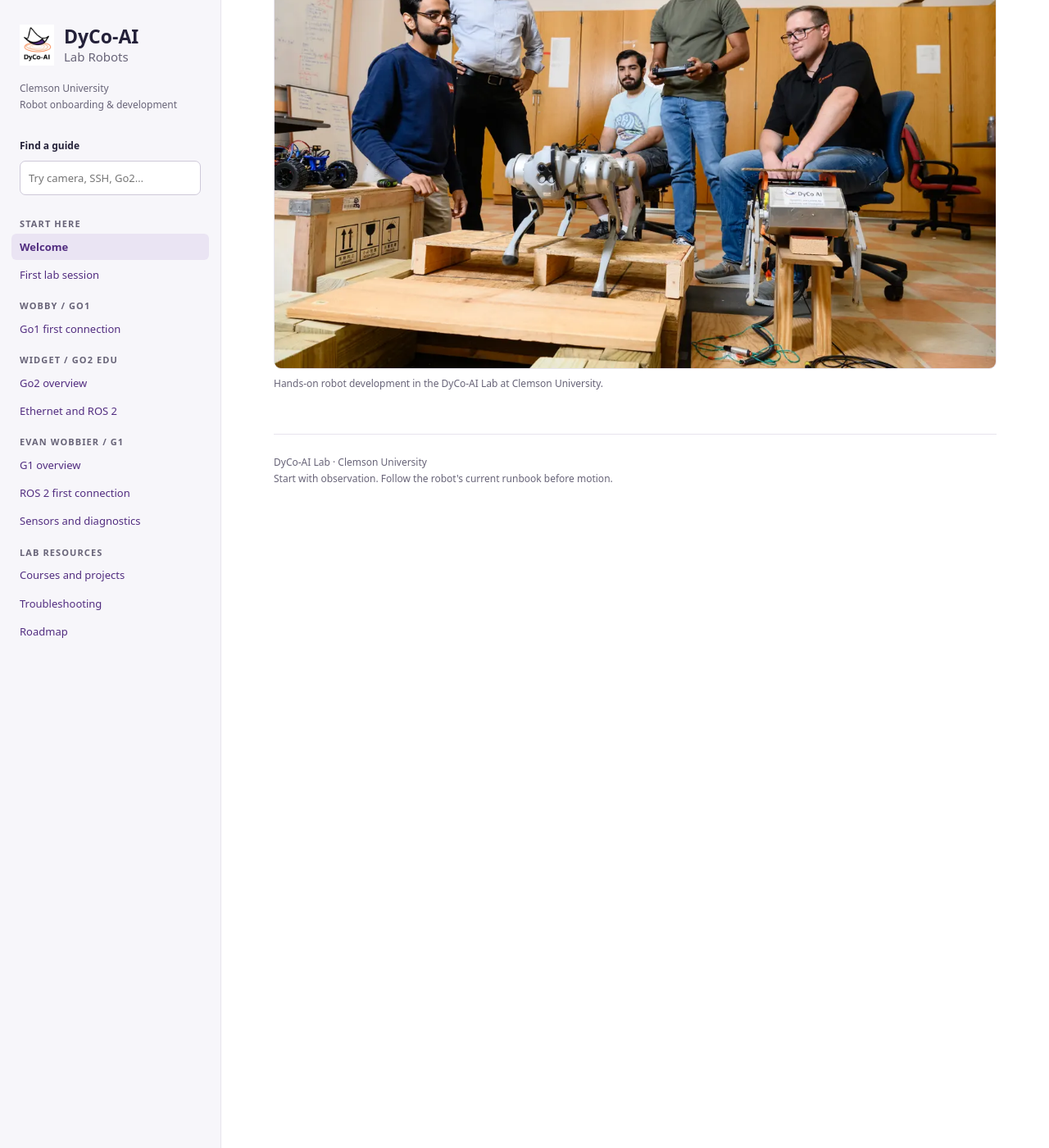
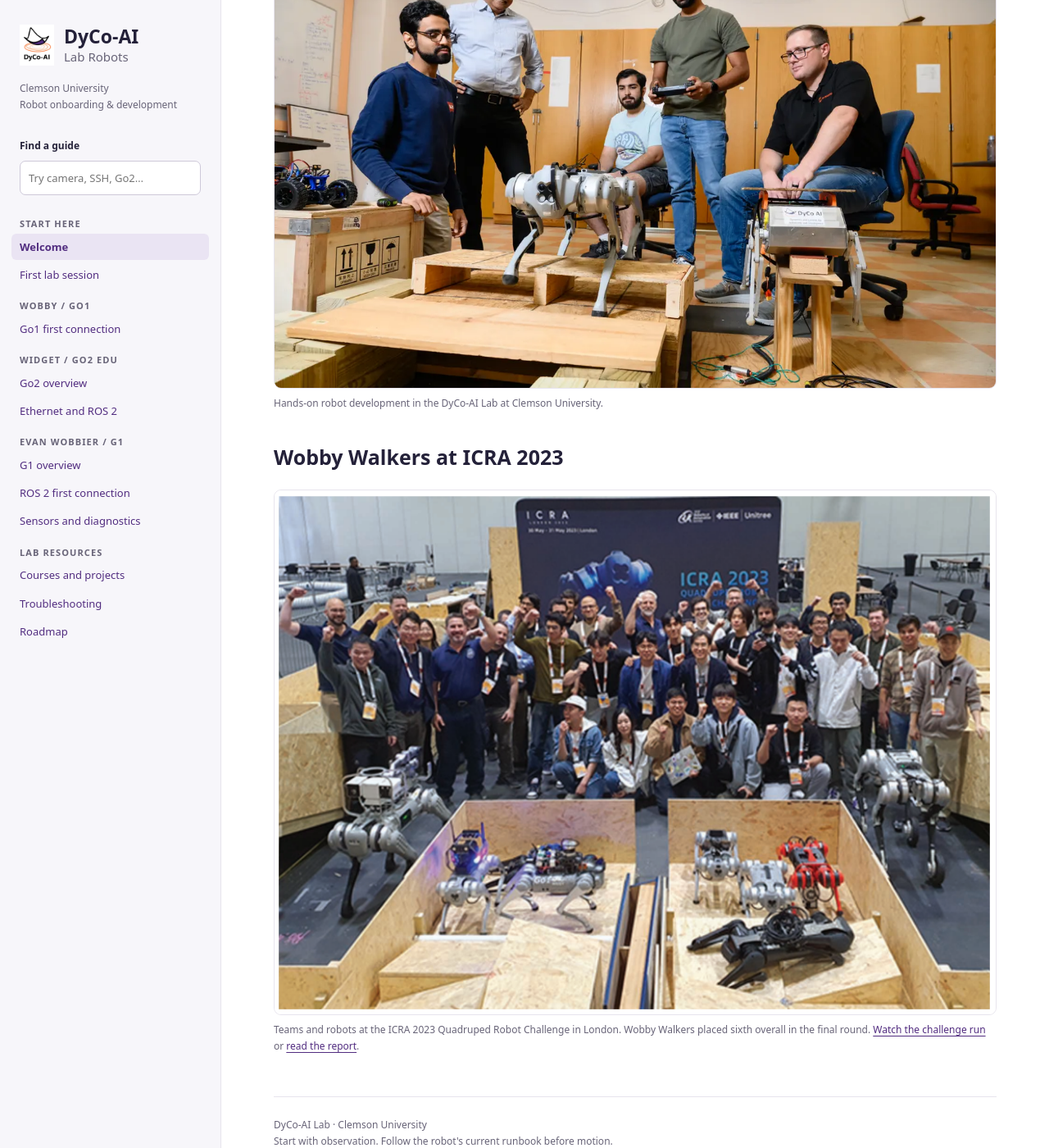
Before and after one commit to DyCo-AI/lab-robots, a Jekyll site: the page built from docs/index.md, in a window 1280 px wide and 1400 px high, scrolled down 2038 px. Shown: the whole window at 82% size. Built offline with Jekyll 4.4.1, drawn with Linux system fonts in a browser that asks for light colours; some of the changed text lies outside the part shown.

Commit message:
Add Wobby Walkers ICRA 2023 result

```diff
--- a/docs/_config.yml
+++ b/docs/_config.yml
@@ -2,7 +2,7 @@ title: DyCo-AI Lab Robots
 description: Robot onboarding and development guides for the DyCo-AI Lab at Clemson University.
 url: https://dyco-ai.github.io
 baseurl: /lab-robots
-asset_version: "2026-11-06-4"
+asset_version: "2026-11-06-5"
 markdown: kramdown
 highlighter: rouge
 kramdown:
--- a/docs/index.md
+++ b/docs/index.md
@@ -26,7 +26,7 @@ description: "Choose a robot and find its connection, sensor, and development gu
     </div>
     <div class="robot-card-copy">
       <p>Wobby is a Unitree Go1: a 12-actuator quadruped used in the lab for legged locomotion, perception, and control research.</p>
-      <p>In 2023, Wobby traveled to the ICRA Quadruped Robot Challenge with team <strong>Wobby Walkers</strong>. The team name stuck, and so did Wobby's name.</p>
+      <p>In 2023, Wobby traveled to the ICRA Quadruped Robot Challenge with team <strong>Wobby Walkers</strong>, placing sixth overall in the final round. The team name stuck, and so did Wobby's name.</p>
       <p class="robot-links"><a href="https://www.youtube.com/watch?v=Vqp2fmUyKt8&amp;list=PLhkxi2e2mJdc00o857554Solq4MgaqwZN&amp;index=6">Watch Wobby at ICRA QRC</a><a href="https://ieeexplore.ieee.org/document/10255505">Read the challenge report</a><a href="{{ '/go1/' | relative_url }}">Open the Go1 guide</a></p>
     </div>
   </article>
@@ -84,3 +84,10 @@ networking, or launch procedures change.
   <img src="{{ '/assets/dyco-ai-lab.webp' | relative_url }}" alt="DyCo-AI lab members working together around quadruped robots in the Clemson robotics lab." width="1200" height="800" loading="lazy" decoding="async">
   <figcaption>Hands-on robot development in the DyCo-AI Lab at Clemson University.</figcaption>
 </figure>
+
+## Wobby Walkers at ICRA 2023
+
+<figure class="lab-photo">
+  <img src="{{ '/assets/icra-qrc-london-2023.png' | relative_url }}" alt="Participants and quadruped robots gathered around the ICRA 2023 Quadruped Robot Challenge arena in London." width="853" height="619" loading="lazy" decoding="async">
+  <figcaption>Teams and robots at the ICRA 2023 Quadruped Robot Challenge in London. Wobby Walkers placed sixth overall in the final round. <a href="https://www.youtube.com/watch?v=Vqp2fmUyKt8&amp;list=PLhkxi2e2mJdc00o857554Solq4MgaqwZN&amp;index=6">Watch the challenge run</a> or <a href="https://ieeexplore.ieee.org/document/10255505">read the report</a>.</figcaption>
+</figure>
```
Also changed, not shown: docs/assets/icra-qrc-london-2023.png (added).
